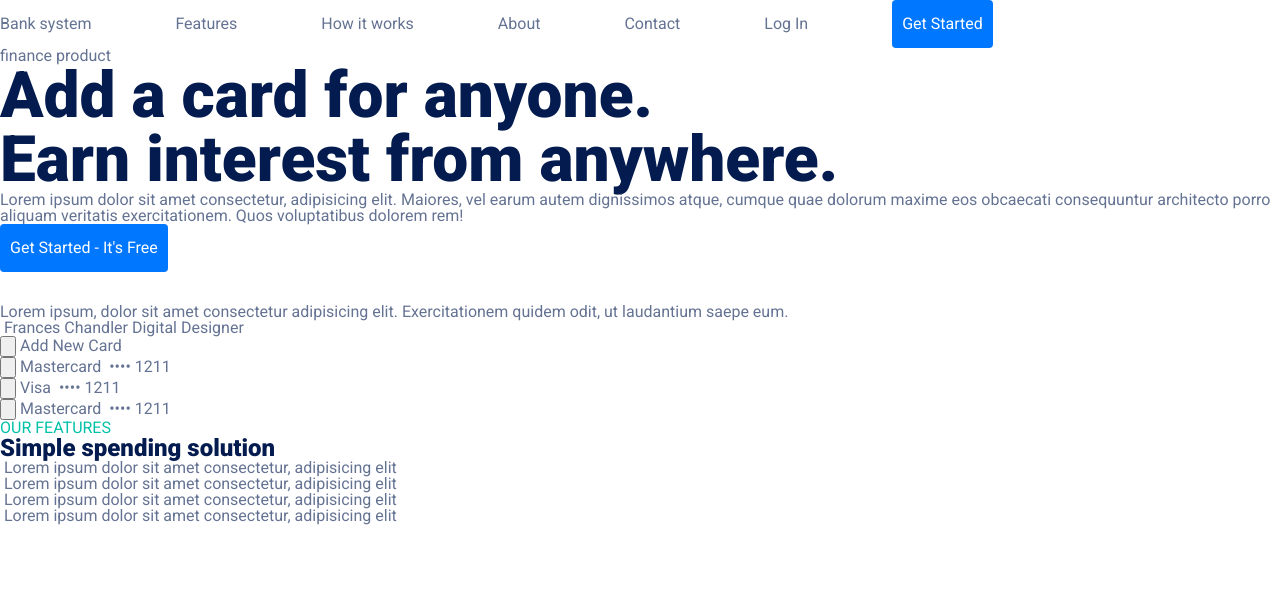
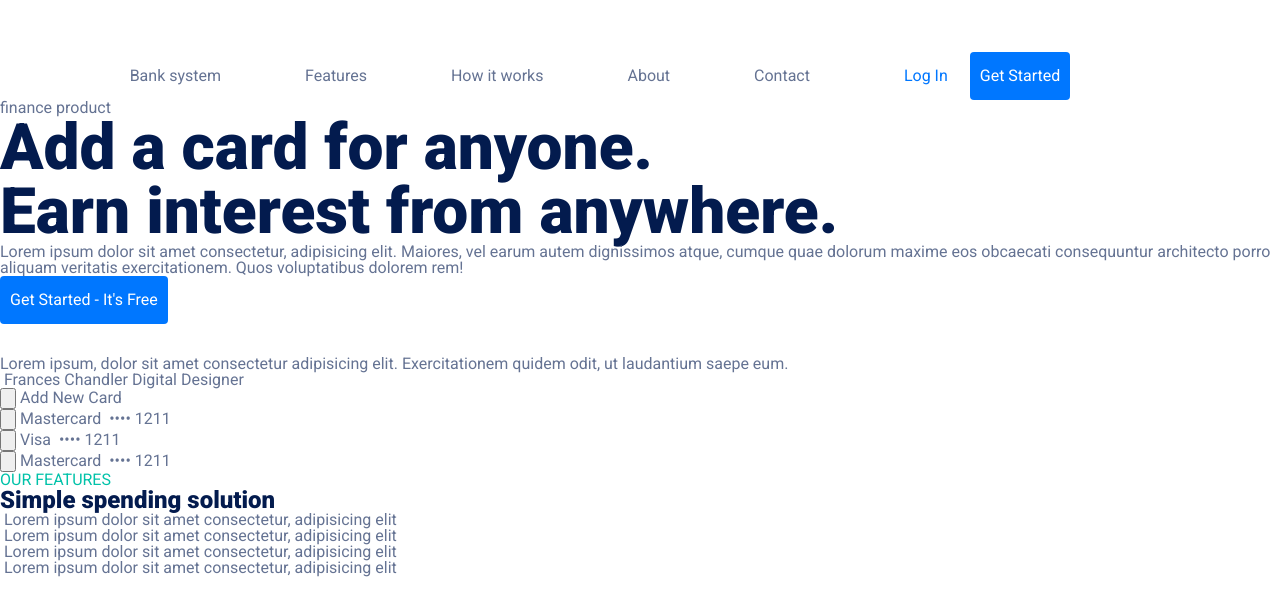
Before and after one commit to code-mentoring/ui-breakdown, a website: page index.html in a window 1280 px wide. Drawn offline with nearby package versions, Linux system fonts and the light colour scheme; files that its build step writes are made by us from their sources.

Commit message:
style: added btn-text

```diff
--- a/sass/components/_button.scss
+++ b/sass/components/_button.scss
@@ -11,3 +11,12 @@
   &:hover {background-color: $color-blue-400; }
   &:active {background-color: $color-blue-600; }
 }
+
+
+.btn-text {
+  display: inline-block;
+  height: 4.8rem;
+  line-height: 4.8rem;
+  padding: 0 1rem;
+  color: $color-blue-500;
+}
--- a/sass/components/_header.scss
+++ b/sass/components/_header.scss
@@ -1,7 +1,14 @@
 header {
+  display: flex;
+  margin-top: 5.2rem;
+  justify-content: center;
+
   nav {
     a {
       margin-right: 8rem;
     }
+    a.btn-text {
+      margin-right: 0.8rem;
+    }
   }
 }
```
